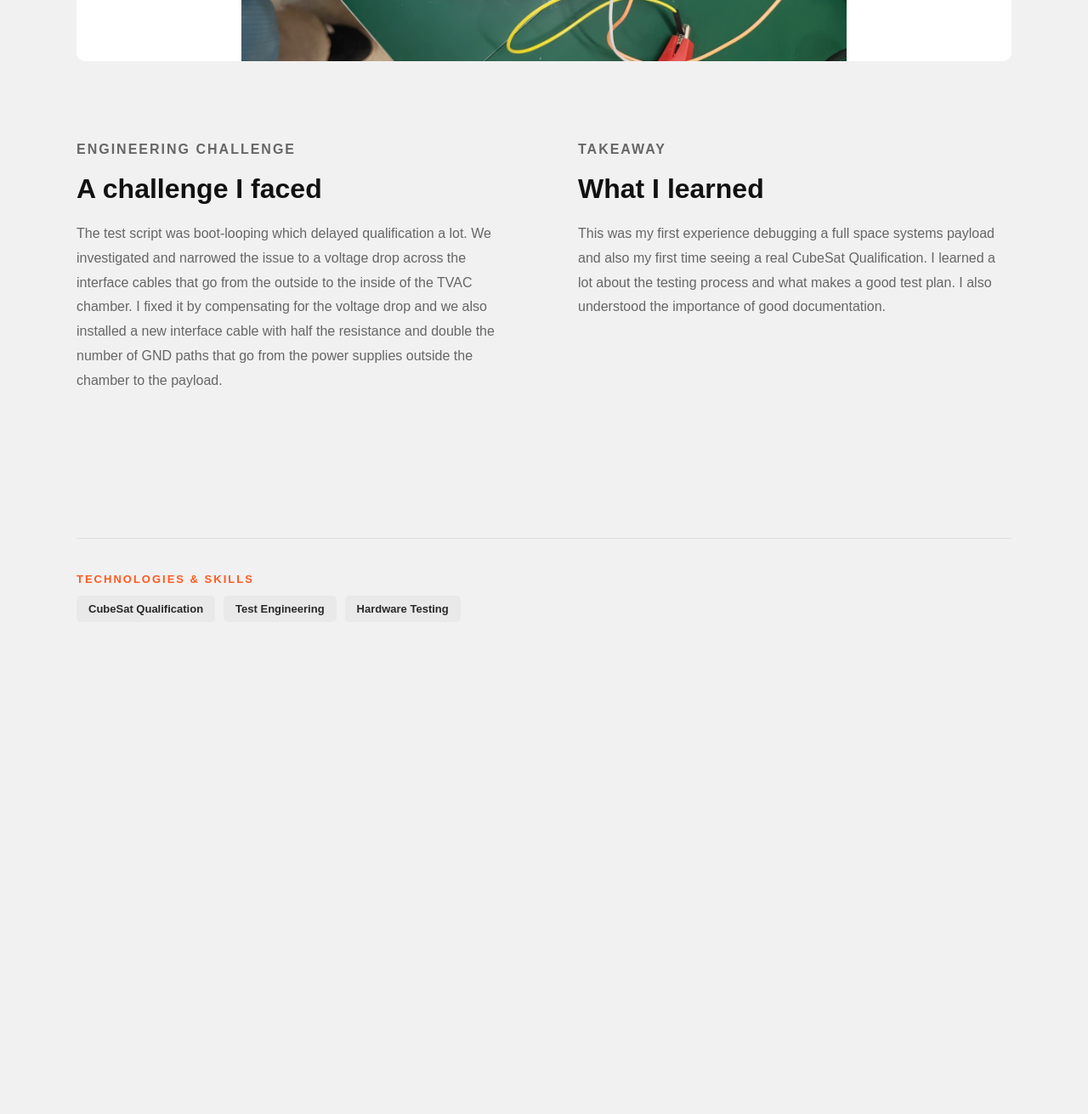
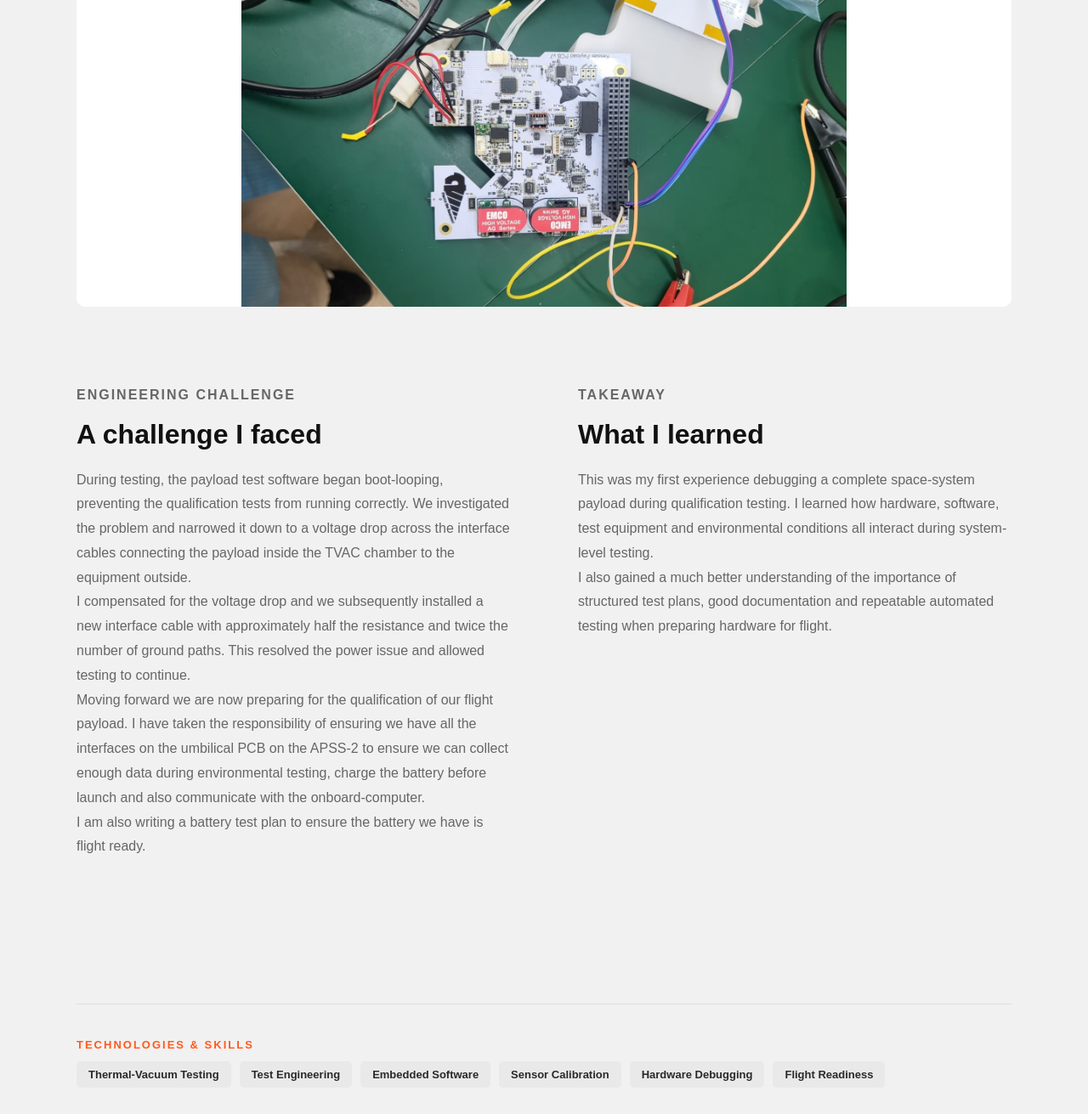
Before and after one commit to FreeZucchini/freezucchini.github.io, a Jekyll site: the page built from projects/apss-2-tvac.html, in a window 1280 px wide and 1400 px high, scrolled down 1900 px. Shown: the top 1311 px of the window at 85% size. Built offline with Jekyll 4.4.1, drawn with Linux system fonts in a browser that asks for light colours; before the commit the page ends 2752 px from its top, so only the background shows below that; some of the changed text lies outside the part shown.

Commit message:
rewrote 3 project pages

```diff
--- a/projects/apss-2-tvac.html
+++ b/projects/apss-2-tvac.html
@@ -31,7 +31,8 @@ title: APSS-2 TVAC Qualification
             </h1>
 
             <p class="project-subtitle">
-                My contribution towards qualifying a 1U CubeSat.
+                Testing and debugging a CubeSat payload during
+                thermal-vacuum qualification and flight-readiness testing.
             </p>
 
         </div>
@@ -68,9 +69,19 @@ title: APSS-2 TVAC Qualification
                 </h2>
 
                 <p>
-                    To launch a satellite into space it must pass Thermal-Vacuum(TVAC) Qualification
-                    so that we know it will handle space conditions. I contributed to the TVAC setup and
-                    debugging of APSS-2, the CubeSat we were qualifying.
+                    Before a CubeSat can be flown in space, its hardware must be tested
+                    under the environmental conditions it will experience during the
+                    mission. APSS-2 underwent thermal-vacuum (TVAC) qualification to
+                    verify that the spacecraft could operate reliably across temperature
+                    and pressure extremes.
+                </p>
+
+                <p>
+                    I worked on the testing and debugging of the APSS-2 payload,
+                    including the payload-board test software and sensor calibration.
+                    The payload could be operated using functional, automated and manual
+                    performance tests, with automated test scripts also used during
+                    environmental testing and intended for use during the mission.
                 </p>
 
             </div>
@@ -89,23 +100,27 @@ title: APSS-2 TVAC Qualification
                 <ul>
 
                     <li>
-                        TVAC Interface Setup
+                        Thermal-Vacuum Qualification
                     </li>
 
                     <li>
-                        Payload Sensor Debugging
+                        Payload Test Software
                     </li>
 
                     <li>
-                        TVAC Setup Troubleshooting
+                        Automated Test Scripts
                     </li>
 
                     <li>
-                        Test Script Debugging
+                        Sensor Calibration
                     </li>
 
                     <li>
-                        Control Systems Sensor Calibration
+                        Flight-Readiness Testing
+                    </li>
+
+                    <li>
+                        Hardware Debugging
                     </li>
 
                 </ul>
@@ -130,13 +145,18 @@ title: APSS-2 TVAC Qualification
             </h2>
 
             <p>
-                I was responsible for ensuring all the Avionics on APSS-2 were functioning for the test.
-                I also helped out with debugging the TVAC test script and setup when we encountered issues
-                before and after qualification.
+                I was responsible for testing and debugging the payload-board test
+                software during the qualification campaign. I worked through the
+                different test modes and helped ensure the payload could be operated
+                reliably before, during and after environmental testing.
+            </p>
 
-                On the side I was also the main engineer responsible for calibrating all the sensors on
-                the flight-payload which involved testing a high power control systems payload.
-                </thead>
+            <p>
+                I also took responsibility for calibrating the sensors on the flight
+                payload. This involved learning how the payload operated, carrying out
+                measurements and verifying that the sensor readings were suitable for
+                flight. The payload itself was particularly challenging because it
+                contained a significant amount of power electronics.
             </p>
 
         </div>
@@ -150,7 +170,7 @@ title: APSS-2 TVAC Qualification
 
             <img
                 src="{{ '/assets/images/kessler-cleanroom.jpeg' | relative_url }}"
-                alt="APSS-2 PCB"
+                alt="APSS-2 PCB in the cleanroom"
             >
 
         </div>
@@ -173,11 +193,30 @@ title: APSS-2 TVAC Qualification
                 </h2>
 
                 <p>
-                    The test script was boot-looping which delayed qualification a lot. We investigated and
-                    narrowed the issue to a voltage drop across the interface cables that go from the outside to the
-                    inside of the TVAC chamber. I fixed it by compensating for the voltage drop and we also
-                    installed a new interface cable with half the resistance and double the number of GND paths
-                    that go from the power supplies outside the chamber to the payload.
+                    During testing, the payload test software began boot-looping,
+                    preventing the qualification tests from running correctly.
+                    We investigated the problem and narrowed it down to a voltage drop
+                    across the interface cables connecting the payload inside the TVAC
+                    chamber to the equipment outside.
+                </p>
+
+                <p>
+                    I compensated for the voltage drop and we subsequently installed
+                    a new interface cable with approximately half the resistance and
+                    twice the number of ground paths. This resolved the power issue and
+                    allowed testing to continue.
+                </p>
+
+                <p>
+                    Moving forward we are now preparing for the qualification of our flight payload.
+                    I have taken the responsibility of ensuring we have all the interfaces on the umbilical PCB
+                    on the APSS-2 to ensure we can collect enough data during environmental testing, charge the battery
+                    before launch and also communicate with the onboard-computer.
+                </p>
+
+                <p>
+                    I am also writing a battery test plan
+                    to ensure the battery we have is flight ready.
                 </p>
 
             </div>
@@ -194,9 +233,16 @@ title: APSS-2 TVAC Qualification
                 </h2>
 
                 <p>
-                    This was my first experience debugging a full space systems payload and also my first time
-                    seeing a real CubeSat Qualification. I learned a lot about the testing process and what makes
-                    a good test plan. I also understood the importance of good documentation.
+                    This was my first experience debugging a complete space-system
+                    payload during qualification testing. I learned how hardware,
+                    software, test equipment and environmental conditions all interact
+                    during system-level testing.
+                </p>
+
+                <p>
+                    I also gained a much better understanding of the importance of
+                    structured test plans, good documentation and repeatable automated
+                    testing when preparing hardware for flight.
                 </p>
 
             </div>
@@ -216,9 +262,12 @@ title: APSS-2 TVAC Qualification
 
             <div class="project-tags">
 
-                <span>CubeSat Qualification</span>
+                <span>Thermal-Vacuum Testing</span>
                 <span>Test Engineering</span>
-                <span>Hardware Testing</span>
+                <span>Embedded Software</span>
+                <span>Sensor Calibration</span>
+                <span>Hardware Debugging</span>
+                <span>Flight Readiness</span>
 
             </div>
 
```
Also changed, not shown: index.markdown (+19 -20 lines), projects/lipo-charger.html (+22 -15 lines), projects/radiation-detector.html (+15 -15 lines).
